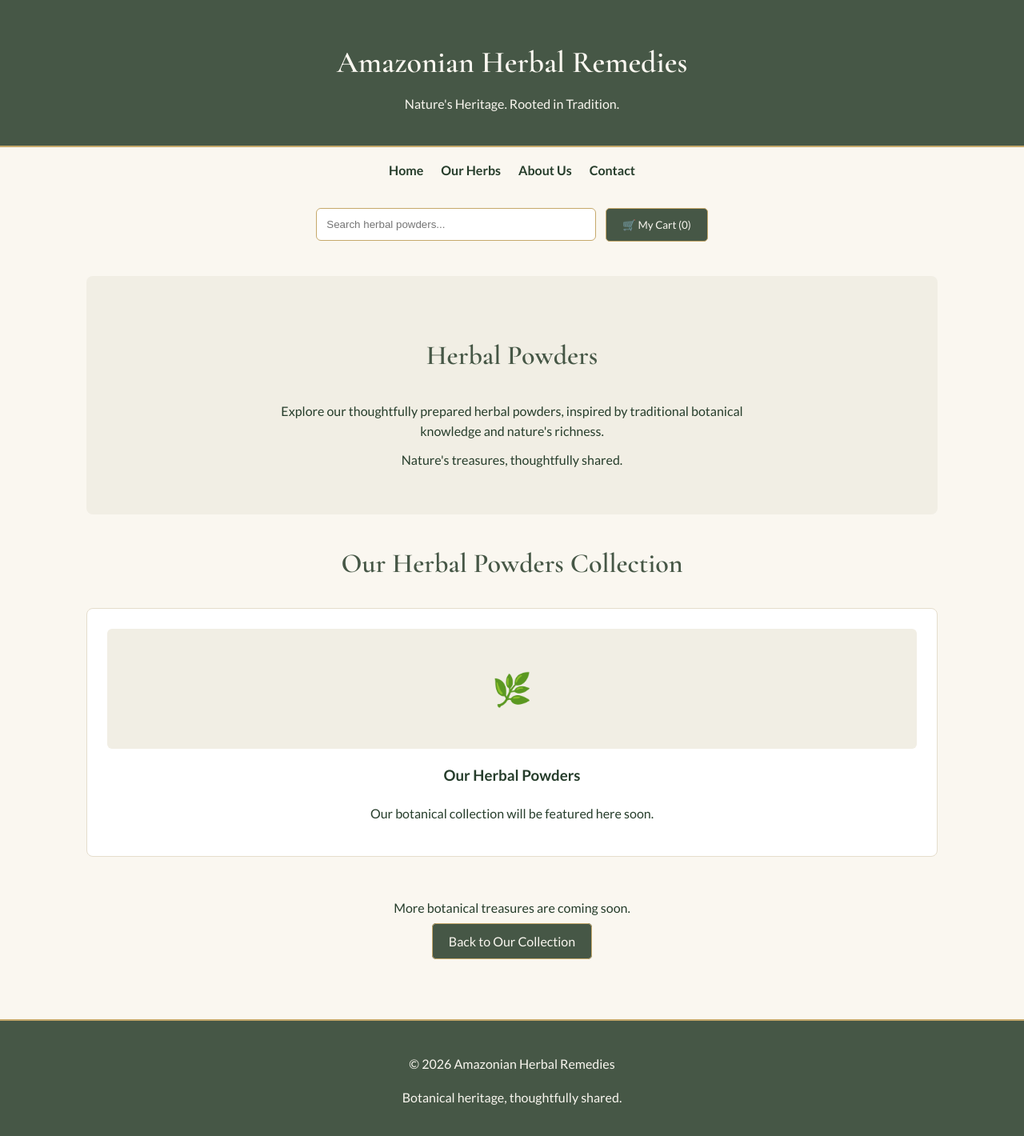
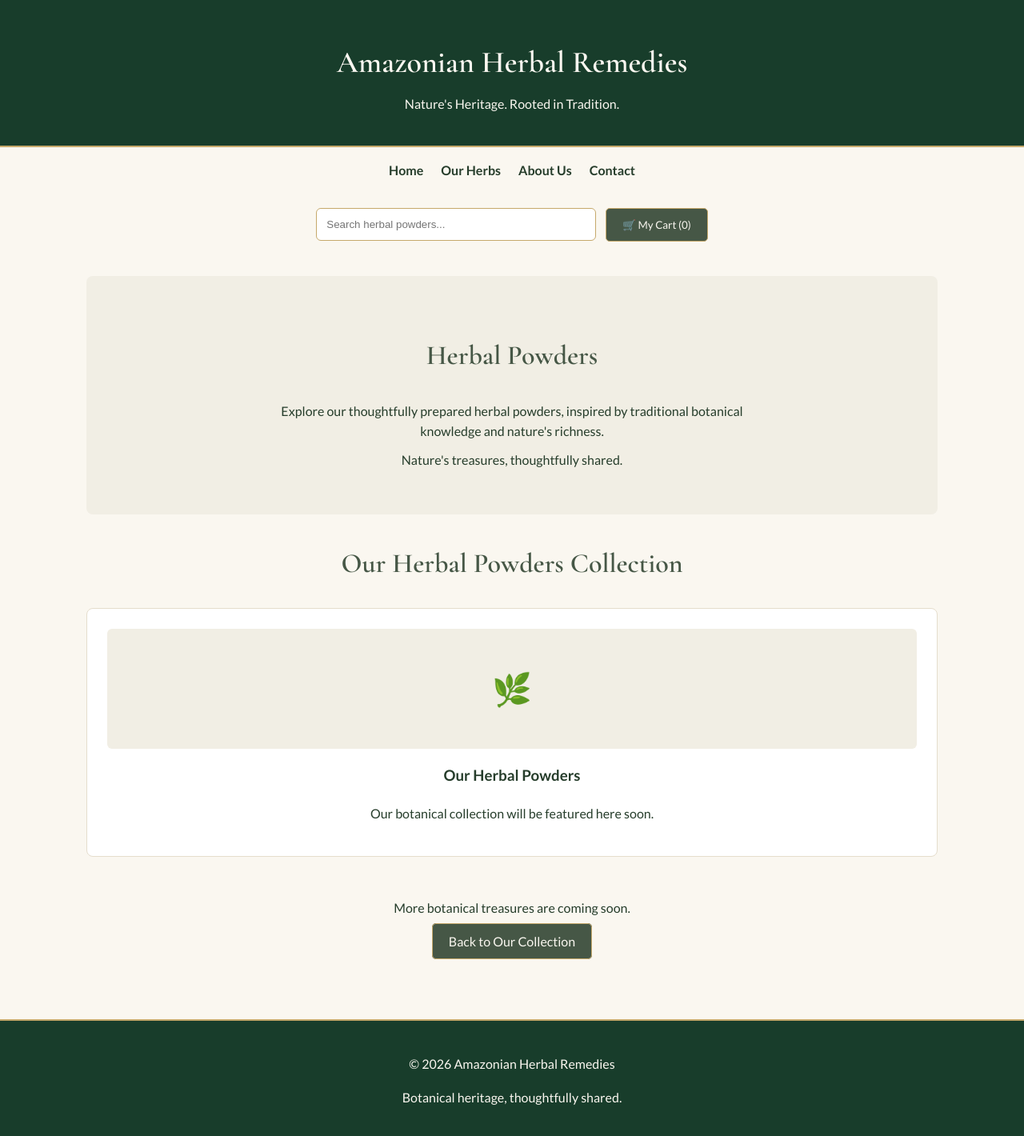
Before and after one commit to AncestralRemedies/amazonianherbalremedies, a plain HTML site: page herbal-powders.html in a window 1280 px wide. Shown: the whole page at 80% size. Drawn offline with nearby package versions, Linux system fonts and the light colour scheme.

Commit message:
Update herbal-powders.html

```diff
--- a/herbal-powders.html
+++ b/herbal-powders.html
@@ -24,7 +24,7 @@
     }
 
     header {
-      background: #465746;
+      background: #183D2B;
       color: #FAF7F0;
       text-align: center;
       padding: 48px 18px 40px;
@@ -163,7 +163,7 @@
     }
 
     footer {
-      background: #465746;
+      background: #183D2B;
       color: #FAF7F0;
       text-align: center;
       padding: 25px 15px;
```
